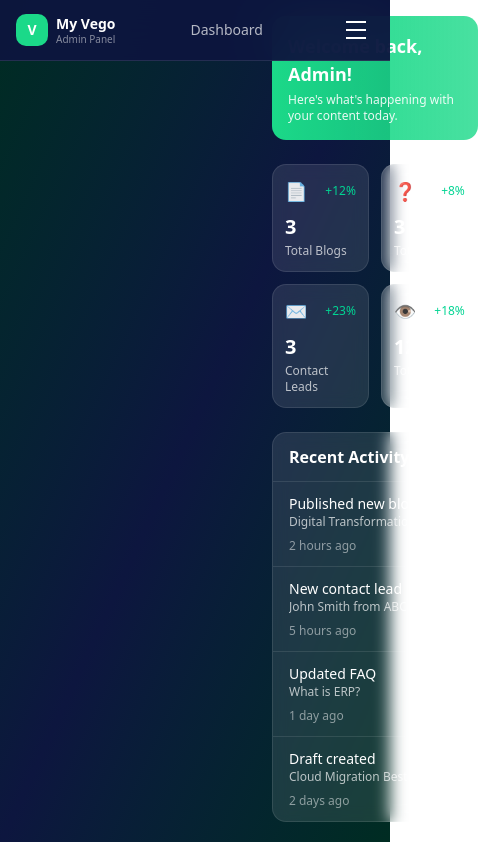
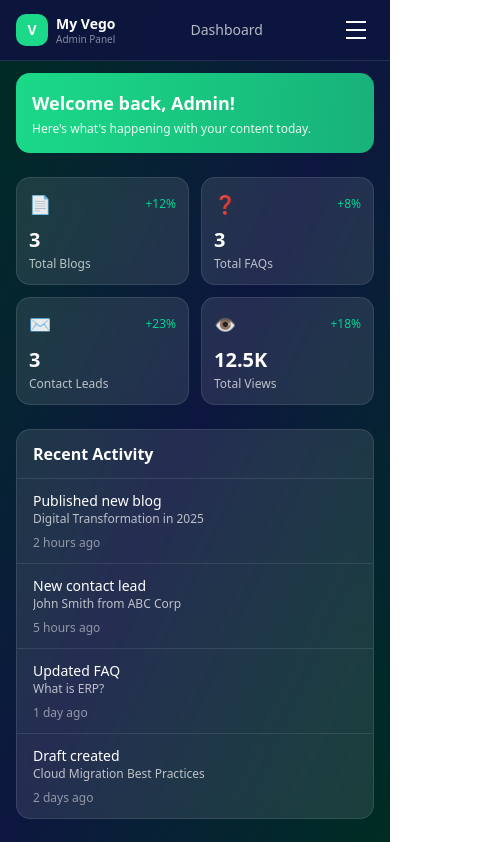
Before and after one commit to vego-group/vego-sa-website, a Next.js app: page /dashboard in a window 390 px wide. Shown: the top 842 px of the page, 494 px wide, since content can reach past the window. Built offline with nearby package versions, Linux system fonts and the light colour scheme.

Commit message:
fix panel layout

```diff
--- a/src/app/dashboard/(panel)/layout.tsx
+++ b/src/app/dashboard/(panel)/layout.tsx
@@ -15,7 +15,10 @@ function PanelLayout({ children }: PanelLayoutProps) {
 
       <div className="relative flex min-h-svh">
         <Sidebar />
-        <div className="flex-1 ml-64">{children}</div>
+        {/* Main content - responsive margins */}
+        <main className="flex-1 w-full min-w-0 pt-14.25 md:pt-0 md:ml-16 lg:ml-64">
+          <div className="max-w-full overflow-x-hidden">{children}</div>
+        </main>
       </div>
     </div>
   );
```
